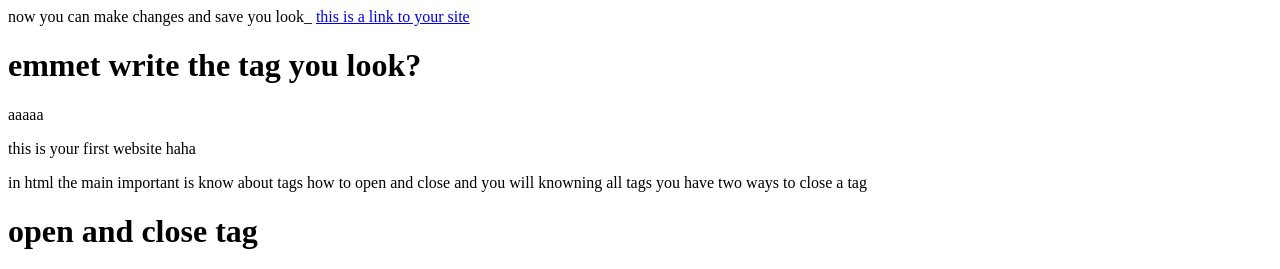
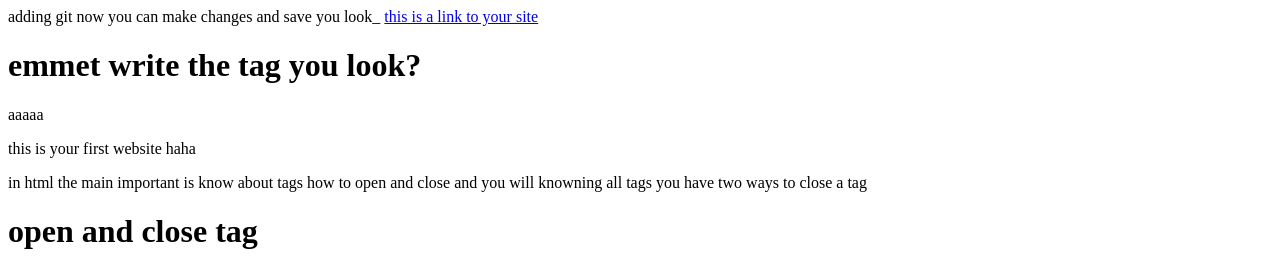
Before and after one commit to rsnyder2017/test, a plain HTML site: page index.html in a window 1280 px wide. Shown: the top 269 px of the page. Drawn offline with Linux system fonts and the light colour scheme.

Commit message:
add commit to explain

```diff
--- a/index.html
+++ b/index.html
@@ -23,6 +23,7 @@ to some sites and he suggested translate from spanish or any.. -->
 </head>
 
 <body>
+  adding git
   <!-- here is all will be displayed on your site-->
   now you can make changes and save
   you look_
```
